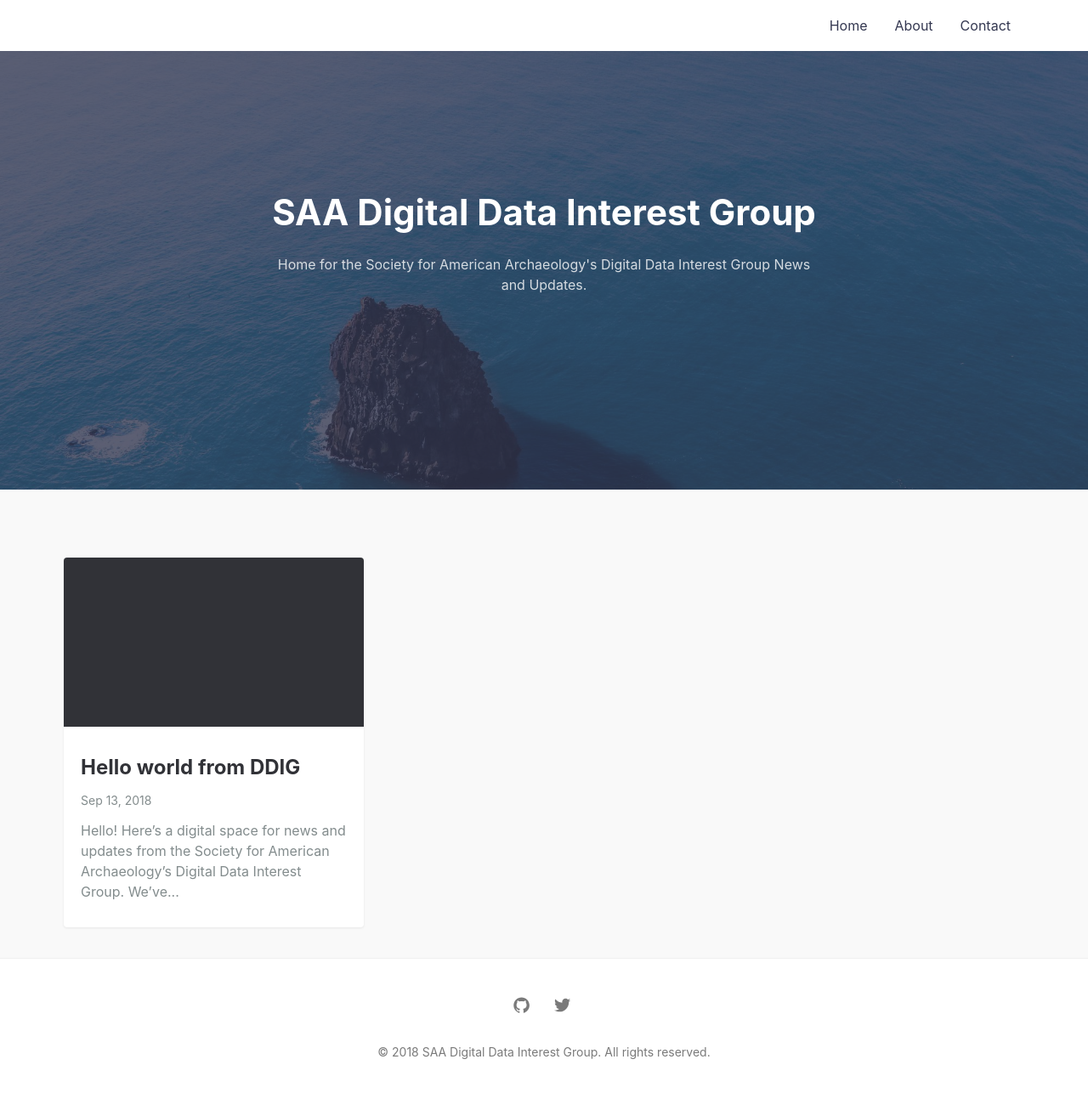
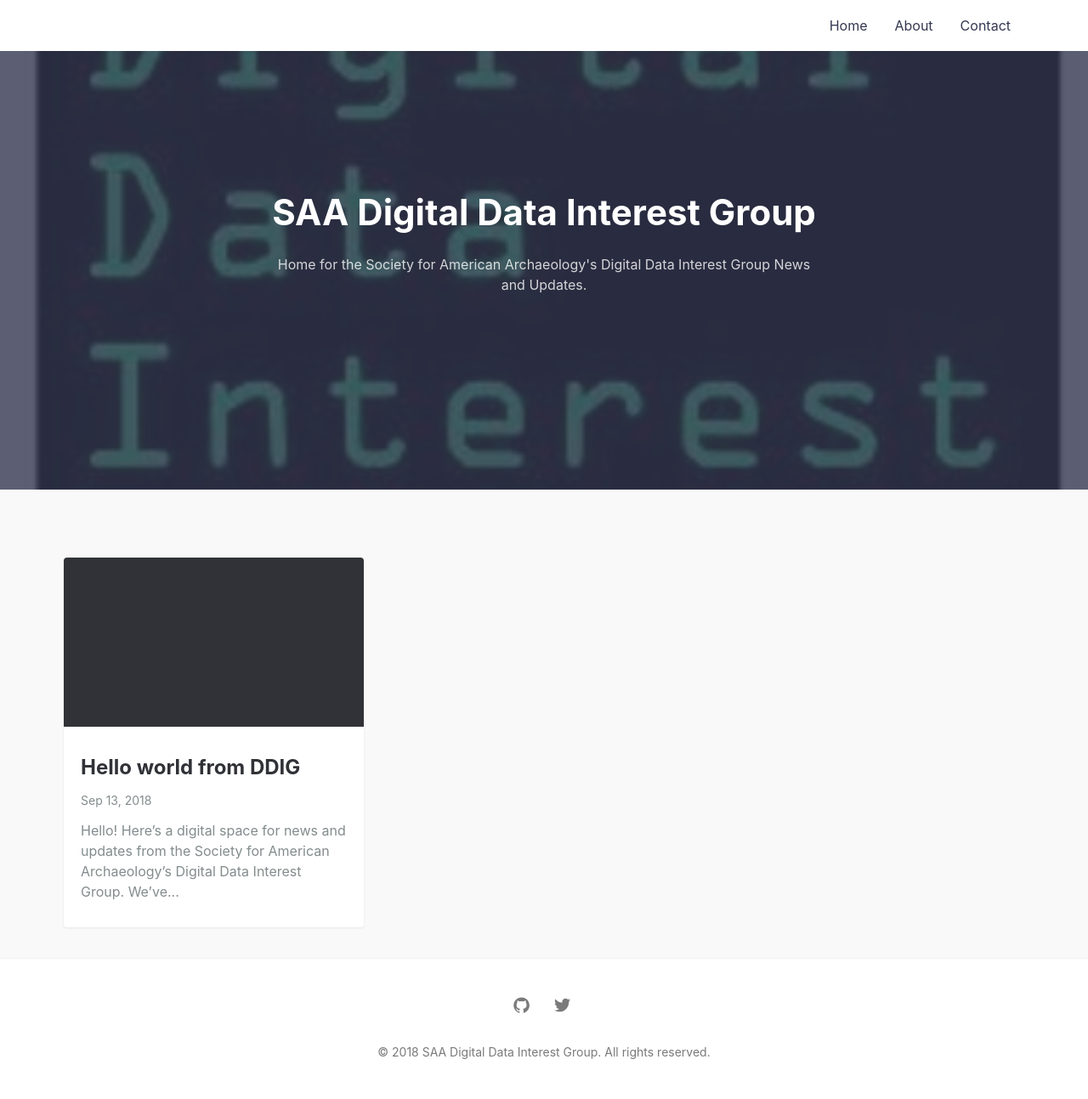
Before and after one commit to saaddig/news, a Jekyll site: the page built from index.md, in a window 1280 px wide. Shown: the whole page at 85% size. Built offline with Jekyll 4.4.1, drawn with Linux system fonts in a browser that asks for light colours.

Commit message:
Update _config.yml

```diff
--- a/_config.yml
+++ b/_config.yml
@@ -22,7 +22,7 @@
 tagline: >
   Home for the Society for American Archaeology's Digital Data Interest Group News and Updates.
 
-hero_img: posts/sleek_lg.jpg # Main background image: use the path from /assets/img/ => This will output /assets/img/posts/sleek_lg.jpg
+hero_img: posts/ddigpic.jpg # Main background image: use the path from /assets/img/ => This will output /assets/img/posts/sleek_lg.jpg
 
 email: ddigsaa@gmail.com # email for form submission
 
```
